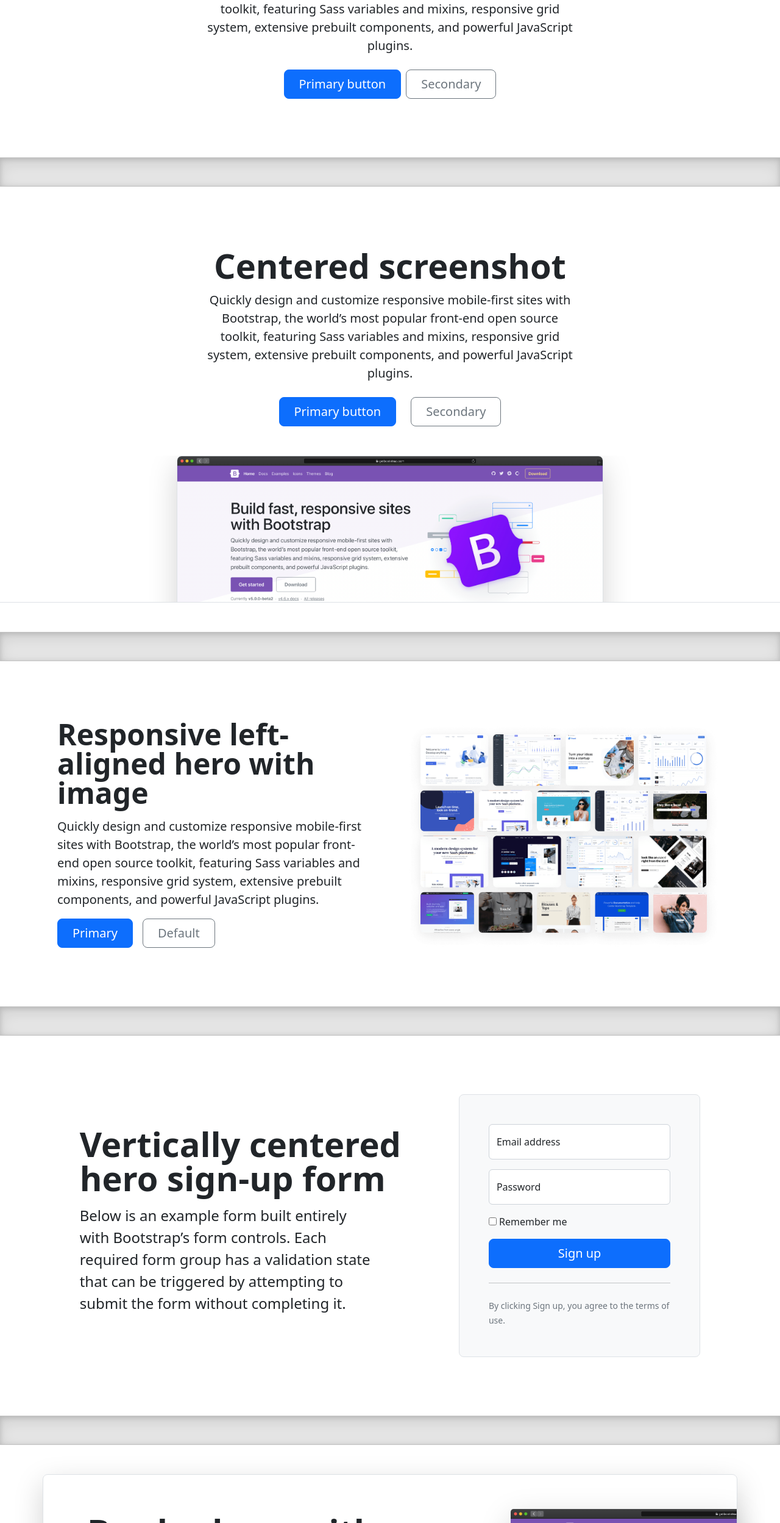
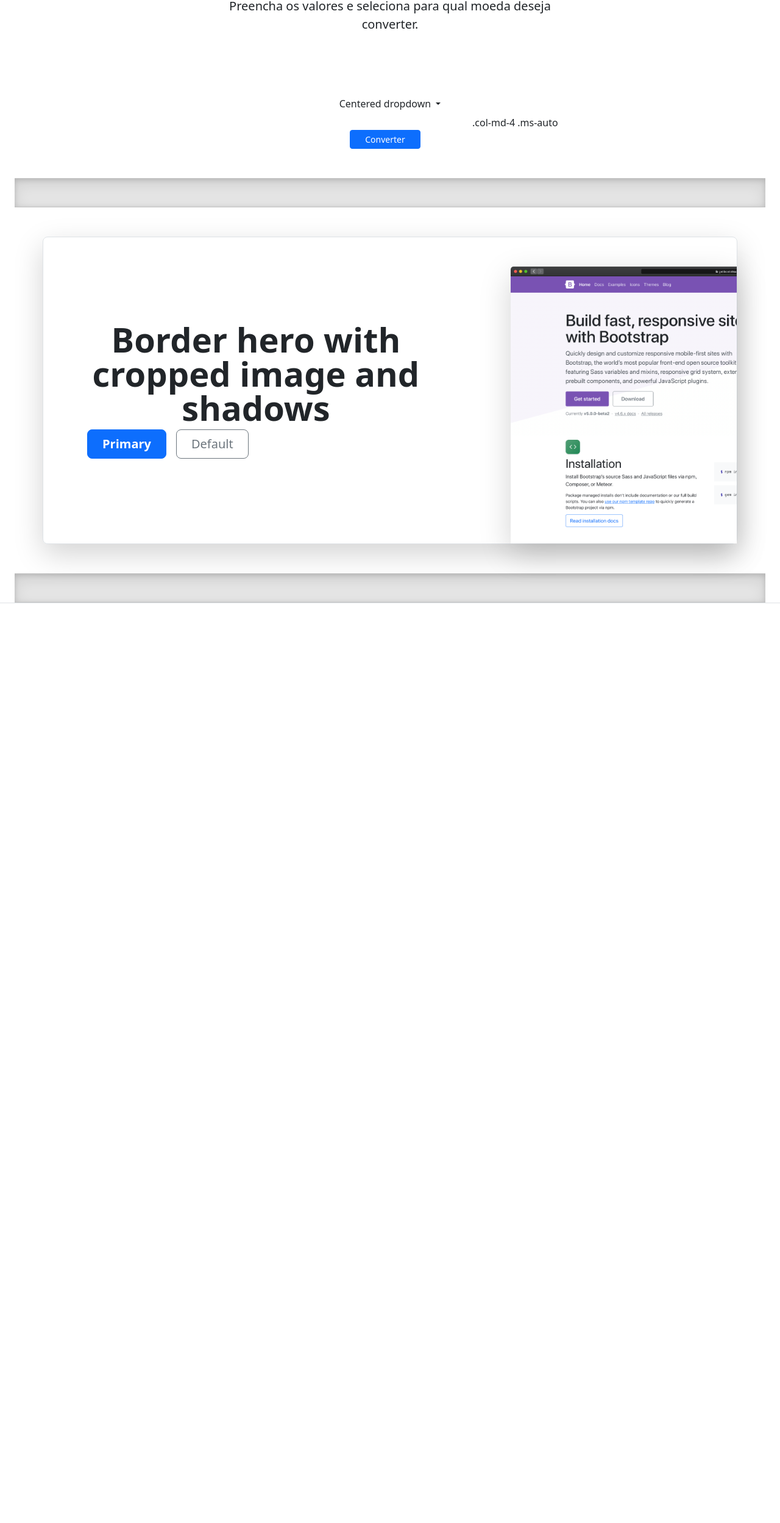
Before and after one commit to lklukas007/Conversor_Moedas, a plain HTML site: page heroes/index.html in a window 1280 px wide. Shown: the part 303-2800 px from the top of the page at 61% size. After the commit the page ends 1340 px from the top, so only its background shows below. Drawn offline with Linux system fonts and the light colour scheme.

Commit message:
criacao do index e demais recursos do bootstra

```diff
--- a/heroes/index.html
+++ b/heroes/index.html
@@ -9,7 +9,9 @@
     <title>Convesor de Moedas</title>
 
     <link rel="canonical" href="https://getbootstrap.com/docs/5.2/examples/heroes/">
-
+    <link rel="icon"
+      type="image/jpg"
+      href="/ico/money-icon.ico" />
 
 
 
@@ -78,84 +80,43 @@
 <main>
   <h1 class="visually-hidden">Heroes examples</h1>
 
-  <div class="px-4 py-5 my-5 text-center">
-    <img class="d-block mx-auto mb-4" src="../assets/brand/bootstrap-logo.svg" alt="" width="72" height="57">
-    <h1 class="display-5 fw-bold">Centered hero</h1>
+  <div class="px-4 my-5 text-center">
+    <img class="d-block mx-auto mb-4" src="/img/money-logo.jpg" alt="" width="200" height="160">
+    <h1 class="display-5 fw-bold">Conversor de moedas</h1>
     <div class="col-lg-6 mx-auto">
-      <p class="lead mb-4">Quickly design and customize responsive mobile-first sites with Bootstrap, the world’s most popular front-end open source toolkit, featuring Sass variables and mixins, responsive grid system, extensive prebuilt components, and powerful JavaScript plugins.</p>
-      <div class="d-grid gap-2 d-sm-flex justify-content-sm-center">
-        <button type="button" class="btn btn-primary btn-lg px-4 gap-3">Primary button</button>
-        <button type="button" class="btn btn-outline-secondary btn-lg px-4">Secondary</button>
+      <p class="lead mb-4">Preencha os valores e seleciona para qual moeda deseja converter.</p>
+    </div>
+  </div>
+
+
+
+  <div class="px-4 pt-5 my-5 text-center border-bottom">
+    <div class="col-lg-6 mx-auto">
+
+      <div class="d-grid gap-2 d-sm-flex justify-content-sm-center mb-5">
+        <div class="container text-center">
+          <div class="row">
+            <div class="dropdown-center">
+              <button class="btn btn- dropdown-toggle" type="button" data-bs-toggle="dropdown" aria-expanded="false">
+                Centered dropdown
+              </button>
+              <ul class="dropdown-menu">
+                <li><a class="dropdown-item" href="#">Action</a></li>
+                <li><a class="dropdown-item" href="#">Action two</a></li>
+                <li><a class="dropdown-item" href="#">Action three</a></li>
+              </ul>
+            </div>
+            <div class="col-md-4 ms-auto">.col-md-4 .ms-auto</div>
+          </div>
+
+
+
+        <button type="button" class="btn btn-primary btn-sm px-4 me-sm-3">Converter</button>
       </div>
     </div>
   </div>
 
-  <div class="b-example-divider"></div>
 
-  <div class="px-4 pt-5 my-5 text-center border-bottom">
-    <h1 class="display-4 fw-bold">Centered screenshot</h1>
-    <div class="col-lg-6 mx-auto">
-      <p class="lead mb-4">Quickly design and customize responsive mobile-first sites with Bootstrap, the world’s most popular front-end open source toolkit, featuring Sass variables and mixins, responsive grid system, extensive prebuilt components, and powerful JavaScript plugins.</p>
-      <div class="d-grid gap-2 d-sm-flex justify-content-sm-center mb-5">
-        <button type="button" class="btn btn-primary btn-lg px-4 me-sm-3">Primary button</button>
-        <button type="button" class="btn btn-outline-secondary btn-lg px-4">Secondary</button>
-      </div>
-    </div>
-    <div class="overflow-hidden" style="max-height: 30vh;">
-      <div class="container px-5">
-        <img src="bootstrap-docs.png" class="img-fluid border rounded-3 shadow-lg mb-4" alt="Example image" width="700" height="500" loading="lazy">
-      </div>
-    </div>
-  </div>
-
-  <div class="b-example-divider"></div>
-
-  <div class="container col-xxl-8 px-4 py-5">
-    <div class="row flex-lg-row-reverse align-items-center g-5 py-5">
-      <div class="col-10 col-sm-8 col-lg-6">
-        <img src="bootstrap-themes.png" class="d-block mx-lg-auto img-fluid" alt="Bootstrap Themes" width="700" height="500" loading="lazy">
-      </div>
-      <div class="col-lg-6">
-        <h1 class="display-5 fw-bold lh-1 mb-3">Responsive left-aligned hero with image</h1>
-        <p class="lead">Quickly design and customize responsive mobile-first sites with Bootstrap, the world’s most popular front-end open source toolkit, featuring Sass variables and mixins, responsive grid system, extensive prebuilt components, and powerful JavaScript plugins.</p>
-        <div class="d-grid gap-2 d-md-flex justify-content-md-start">
-          <button type="button" class="btn btn-primary btn-lg px-4 me-md-2">Primary</button>
-          <button type="button" class="btn btn-outline-secondary btn-lg px-4">Default</button>
-        </div>
-      </div>
-    </div>
-  </div>
-
-  <div class="b-example-divider"></div>
-
-  <div class="container col-xl-10 col-xxl-8 px-4 py-5">
-    <div class="row align-items-center g-lg-5 py-5">
-      <div class="col-lg-7 text-center text-lg-start">
-        <h1 class="display-4 fw-bold lh-1 mb-3">Vertically centered hero sign-up form</h1>
-        <p class="col-lg-10 fs-4">Below is an example form built entirely with Bootstrap’s form controls. Each required form group has a validation state that can be triggered by attempting to submit the form without completing it.</p>
-      </div>
-      <div class="col-md-10 mx-auto col-lg-5">
-        <form class="p-4 p-md-5 border rounded-3 bg-light">
-          <div class="form-floating mb-3">
-            <input type="email" class="form-control" id="floatingInput" placeholder="name@example.com">
-            <label for="floatingInput">Email address</label>
-          </div>
-          <div class="form-floating mb-3">
-            <input type="password" class="form-control" id="floatingPassword" placeholder="Password">
-            <label for="floatingPassword">Password</label>
-          </div>
-          <div class="checkbox mb-3">
-            <label>
-              <input type="checkbox" value="remember-me"> Remember me
-            </label>
-          </div>
-          <button class="w-100 btn btn-lg btn-primary" type="submit">Sign up</button>
-          <hr class="my-4">
-          <small class="text-muted">By clicking Sign up, you agree to the terms of use.</small>
-        </form>
-      </div>
-    </div>
-  </div>
 
   <div class="b-example-divider"></div>
 
@@ -163,7 +124,6 @@
     <div class="row p-4 pb-0 pe-lg-0 pt-lg-5 align-items-center rounded-3 border shadow-lg">
       <div class="col-lg-7 p-3 p-lg-5 pt-lg-3">
         <h1 class="display-4 fw-bold lh-1">Border hero with cropped image and shadows</h1>
-        <p class="lead">Quickly design and customize responsive mobile-first sites with Bootstrap, the world’s most popular front-end open source toolkit, featuring Sass variables and mixins, responsive grid system, extensive prebuilt components, and powerful JavaScript plugins.</p>
         <div class="d-grid gap-2 d-md-flex justify-content-md-start mb-4 mb-lg-3">
           <button type="button" class="btn btn-primary btn-lg px-4 me-md-2 fw-bold">Primary</button>
           <button type="button" class="btn btn-outline-secondary btn-lg px-4">Default</button>
```
Also changed, not shown: ico/money-icon.ico (added), img/money-logo.jpg (added), 1 other file.
